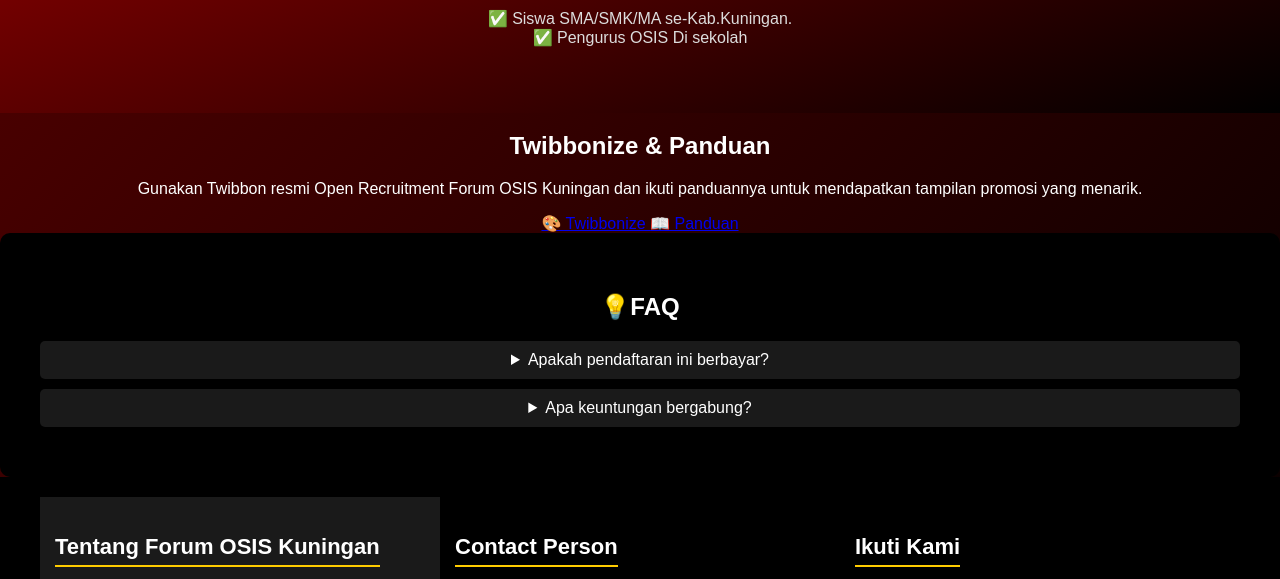
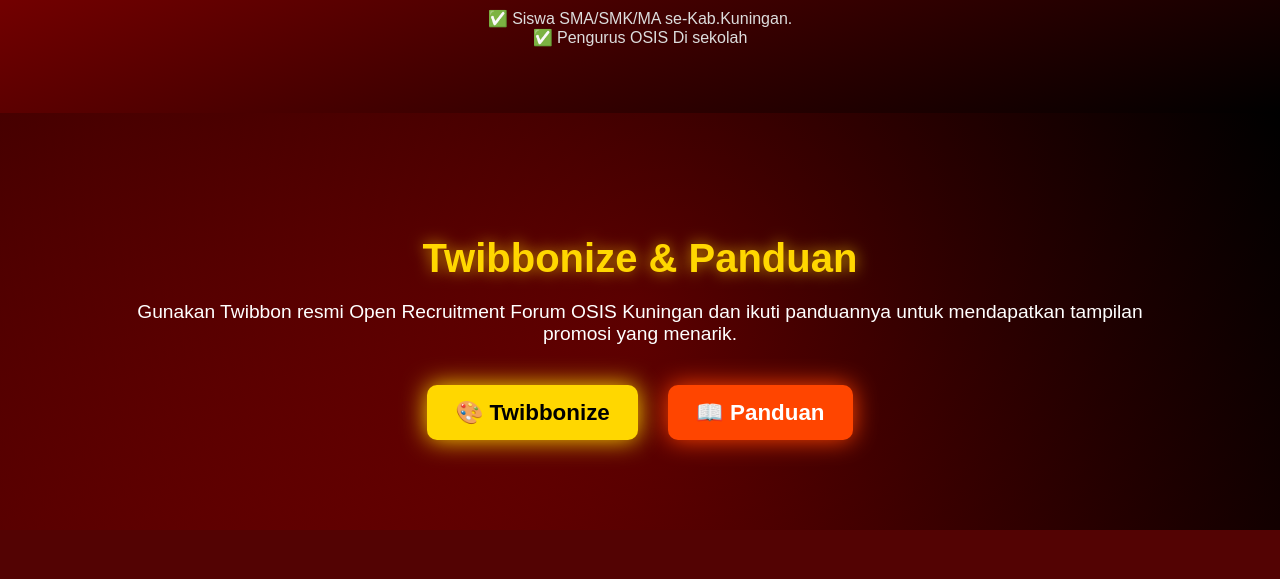
Before and after one commit to Rio3zN9G/OpenRecruitmentBatch2FOKGen13, a plain HTML site: page index.html in a window 1280 px wide. Shown: the part 1690-2269 px from the top of the page. Drawn offline with nearby package versions, Linux system fonts and the light colour scheme; animation ran at ten frames a second.

Commit message:
Update style.css

```diff
--- a/style.css
+++ b/style.css
@@ -89,11 +89,8 @@ body {
 }
 
 .faq {
-  background-color: #000000; /* Ubah sesuai warna yang diinginkan */
+  background-color: #530303; /* Ubah sesuai warna yang diinginkan */
     padding: 40px;
-    border-radius: 10px; /* Opsional: Tambahkan sudut melengkung */
-    position: relative;
-    z-index: 1;
   }
 
 /* FAQ Section */
@@ -212,9 +209,9 @@ footer p {
         background-size: cover;
     }
 }
-/* Footer */
+
 .footer {
-    background: rgba(0, 0, 0, 0.8);
+    background: linear-gradient(-20deg, #000000, #8B0000 );
     backdrop-filter: blur(8px);
     color: white;
     padding: 50px 20px;
@@ -423,7 +420,7 @@ footer p {
     position: relative;
     z-index: 1; /* Footer berada di atas particle */
     padding: 40px 20px;
-    background-color: rgba(0, 0, 0, 0.5); /* Transparansi agar particle tetap terlihat */
+    background-color: linear-gradient(-20deg, #000000, #8B0000 ); /* Transparansi agar particle tetap terlihat */
     text-align: center;
     color: #fff;
 }
@@ -540,7 +537,7 @@ footer p {
 }
 
 .footer .instagram-link {
-    color: #e13030;
+    color: ##f6c315;
     font-size: 24px;
     text-decoration: none;
     margin-top: 10px;
@@ -555,4 +552,95 @@ footer p {
     .footer .instagram-link {
         font-size: 28px;
     }
-    }
+}
+/* Styling untuk bagian Twibbonize & Panduan */
+/* Styling untuk section Twibbonize & Panduan */
+/* Section Twibbonize - Full Width */
+#twibbonize {
+    width: 80%;
+    padding: 90px 10%;
+    text-align: center;
+    background: linear-gradient(231deg, #000000, #8B0000); /* Full width dengan warna menyatu */
+    color: white;
+    position: relative;
+    overflow: hidden;
+}
+
+/* Animasi background */
+#twibbonize::before {
+    content: "";
+    position: absolute;
+    top: 0;
+    left: 0;
+    width: 100%;
+    height: 100%;
+    background: radial-gradient(circle, rgba(255, 0, 0, 0.3) 0%, rgba(0, 0, 0, 0.9) 100%);
+    opacity: 0.4;
+}
+
+/* Judul */
+#twibbonize h2 {
+    font-size: 2.5em;
+    margin-bottom: 20px;
+    color: #FFD700;
+    text-shadow: 0 0 15px rgba(255, 215, 0, 0.7);
+    position: relative;
+    z-index: 2;
+}
+
+/* Subjudul */
+#twibbonize p {
+    font-size: 1.2em;
+    margin-bottom: 40px;
+    position: relative;
+    z-index: 2;
+}
+
+/* Tombol Twibbonize & Panduan */
+.twibbon-buttons {
+    display: flex;
+    justify-content: center;
+    gap: 30px;
+    position: relative;
+    z-index: 2;
+}
+
+.btn-twibbon, .btn-panduan {
+    padding: 14px 28px;
+    border-radius: 10px;
+    text-decoration: none;
+    font-weight: bold;
+    font-size: 1.4em;
+    transition: 0.3s ease-in-out;
+    box-shadow: 0 0 15px rgba(255, 255, 255, 0.5);
+    position: relative;
+}
+
+/* Tombol Glowing */
+.btn-twibbon {
+    background: #FFD700;
+    color: black;
+    animation: glow-gold 2s infinite alternate;
+}
+
+.btn-panduan {
+    background: #FF4500;
+    color: white;
+    animation: glow-red 2s infinite alternate;
+}
+
+/* Hover efek */
+.btn-twibbon:hover, .btn-panduan:hover {
+    transform: scale(1.1);
+}
+
+/* Animasi glowing */
+@keyframes glow-gold {
+    0% { box-shadow: 0 0 10px rgba(255, 215, 0, 0.7); }
+    100% { box-shadow: 0 0 25px rgba(255, 215, 0, 1); }
+}
+
+@keyframes glow-red {
+    0% { box-shadow: 0 0 10px rgba(255, 69, 0, 0.7); }
+    100% { box-shadow: 0 0 25px rgba(255, 69, 0, 1); }
+}
```
